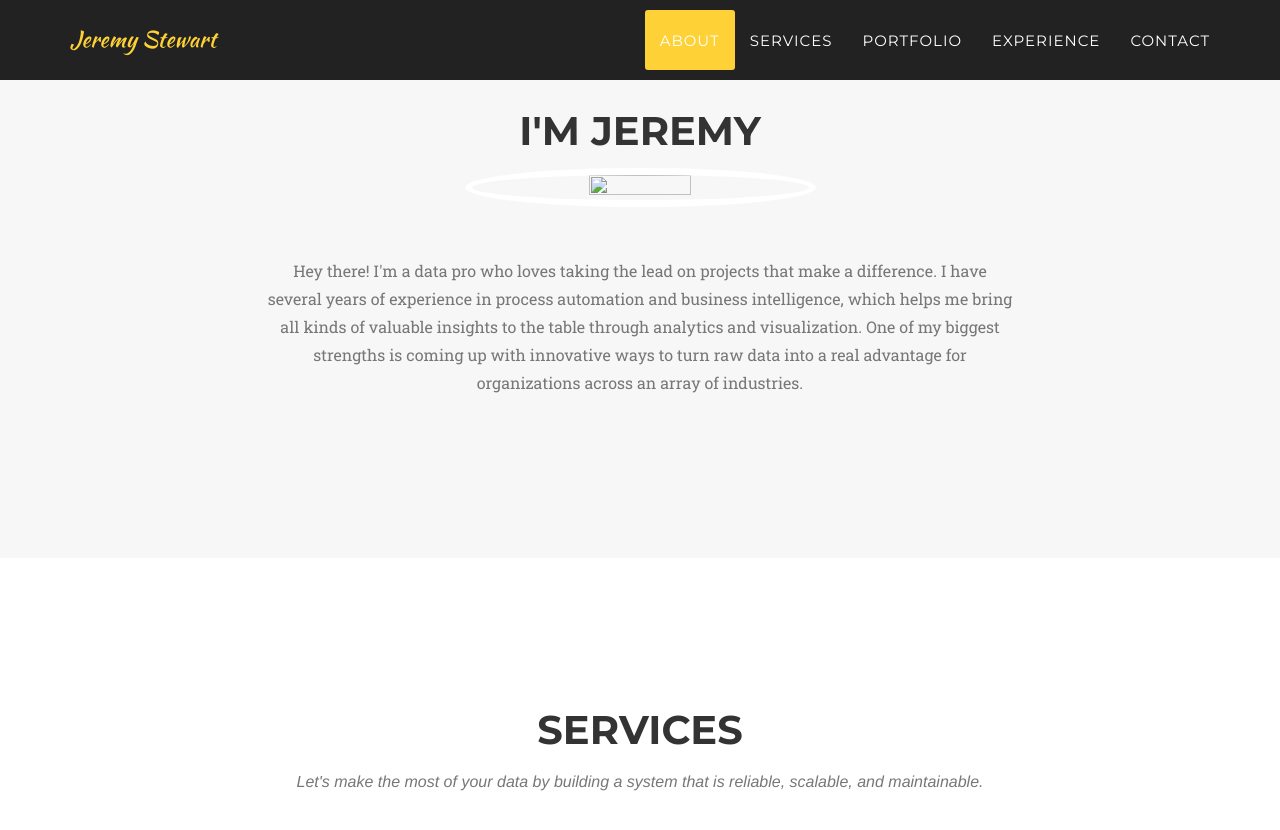
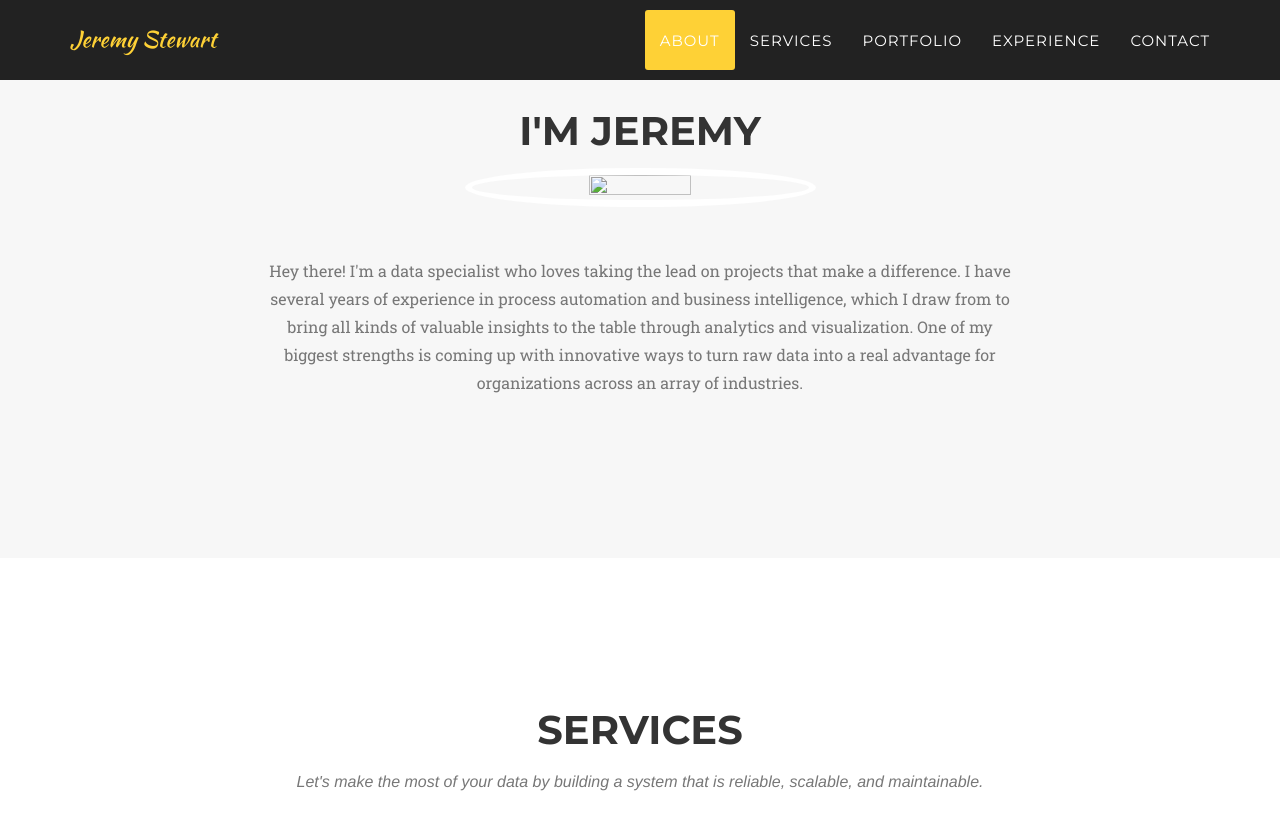
Before and after one commit to jlstewart12/JS_Portfolio_E, a Jekyll site: the page built from _posts/2014-07-13-project-6.markdown, in a window 1280 px wide and 900 px high, scrolled down 674 px. Shown: the top 830 px of the window. Built offline with Jekyll 4.4.1, drawn with Linux system fonts in a browser that asks for light colours; some web fonts are replaced.

```diff
--- a/_includes/team.html
+++ b/_includes/team.html
@@ -19,7 +19,7 @@
             </div>
             <div class="row">
                 <div class="col-lg-8 col-lg-offset-2 text-center">
-                    <p class="large text-muted">Hey there! I'm a data pro who loves taking the lead on projects that make a difference. I have several years of experience in process automation and business intelligence, which helps me bring all kinds of valuable insights to the table through analytics and visualization. One of my biggest strengths is coming up with innovative ways to turn raw data into a real advantage for organizations across an array of industries.</p>
+                    <p class="large text-muted">Hey there! I'm a data specialist who loves taking the lead on projects that make a difference. I have several years of experience in process automation and business intelligence, which I draw from to bring all kinds of valuable insights to the table through analytics and visualization. One of my biggest strengths is coming up with innovative ways to turn raw data into a real advantage for organizations across an array of industries.</p>
                 </div>
             </div>
         </div>
```
